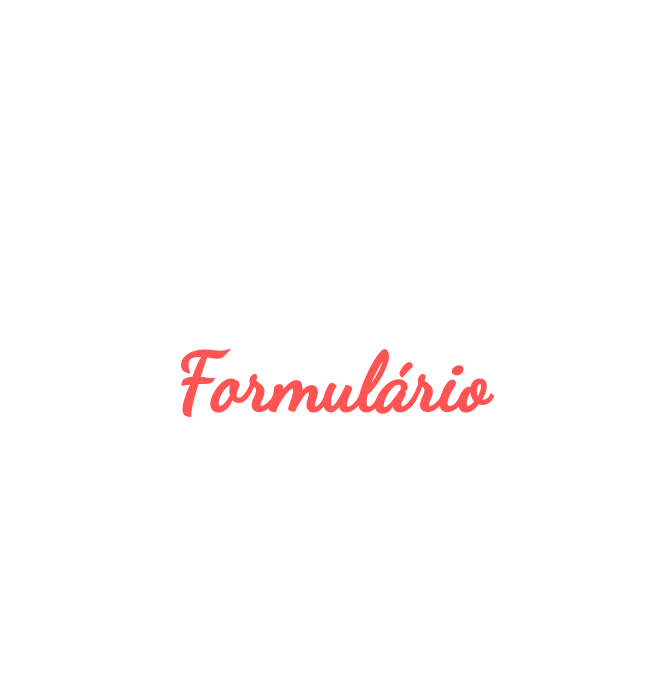
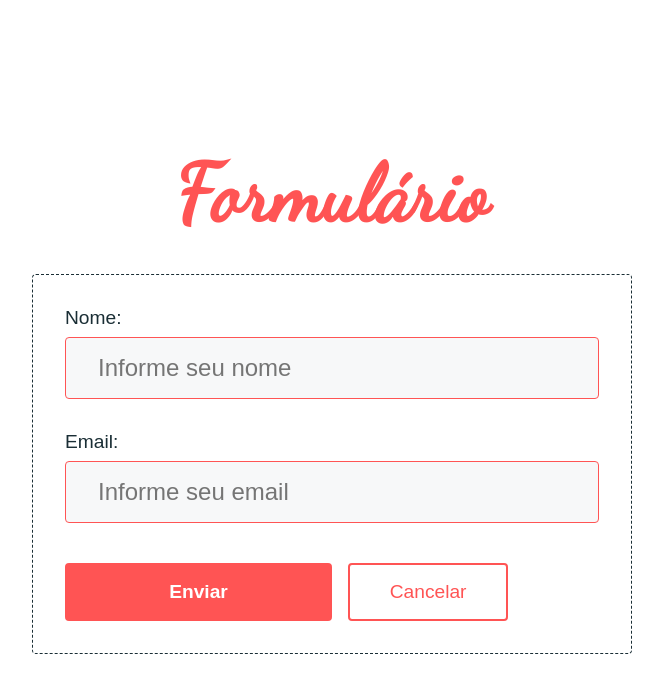
Before and after one commit to dalissongabriel/React-Forms-Examples, a React (Create React App) app: page / in a window 1280 px wide. Shown: the top 692 px of the page, without its empty margins (308-971 px from the left). Built offline with nearby package versions, Linux system fonts and the light colour scheme.

Commit message:
feat: stylized form component

```diff
--- a/src/App.js
+++ b/src/App.js
@@ -1,5 +1,6 @@
 import React from 'react'
 import { Container } from './components/Container'
+import { Form } from './components/Form'
 import { GlobalStyle } from './styles/global'
 
 const App = () => {
@@ -8,6 +9,26 @@ const App = () => {
       <GlobalStyle />
       <Container>
         <h1>Formulário</h1>
+        <Form>
+          <label htmlFor="name">Nome:</label>
+          <input
+            name="name"
+            id="name"
+            type="text"
+            required
+            placeholder="Informe seu nome"
+          />
+          <label htmlFor="email">Email:</label>
+          <input
+            name="email"
+            id="email"
+            type="email"
+            required
+            placeholder="Informe seu email"
+          />
+          <input type="submit" value="Enviar" />
+          <button type="button">Cancelar</button>
+        </Form>
       </Container>
     </>
   )
--- /dev/null
+++ b/src/components/Form/index.js
@@ -0,0 +1,52 @@
+import styled from 'styled-components'
+
+export const Form = styled.form`
+  max-width: 600px;
+  width: 100%;
+  padding: 2rem;
+  border-radius: 0.25rem;
+  background-color: var(--background-light);
+  border: 1px dashed var(--textos);
+
+  label {
+    display: inline-block;
+    width: 100%;
+    font-size: 1.2rem;
+    color: var(--textos);
+  }
+  button {
+    margin-left: 1rem;
+    width: 30%;
+    background-color: var(--background);
+    border: 2px solid var(--titulos);
+    color: var(--titulos);
+    font-size: 1.2rem;
+    border-radius: 0.25rem;
+    padding: 1rem 2rem;
+  }
+  input {
+    background-color: var(--shape-background);
+  }
+  input[type=text],input[type=email] {
+    width: 100%;
+    padding: 1rem 2rem;
+    border: 1px solid var(--titulos);
+    border-radius: 0.25rem;
+    font-size: 1.5rem;
+    margin-top: 0.5rem;
+    margin-bottom: 2rem;
+    color: var(--textos);
+  }
+
+  input[type=submit] {
+    background-color: var(--titulos);
+    padding: 1rem 2rem;
+    border: 2px solid var(--titulos);
+    border-radius: 0.25rem;
+    font-size: 1.2rem;
+    font-weight: bold;
+    margin-top: 0.5rem;
+    color: var(--background);
+    width: 50%;
+  }
+`
--- a/src/styles/global.js
+++ b/src/styles/global.js
@@ -5,6 +5,7 @@ export const GlobalStyle = createGlobalStyle`
         --background: #FFFFFF;
         --titulos: #ff5454;
         --textos: #1a2e35;
+        --shape-background: #f7f8f9;
     }
     * {
         margin: 0;
```
